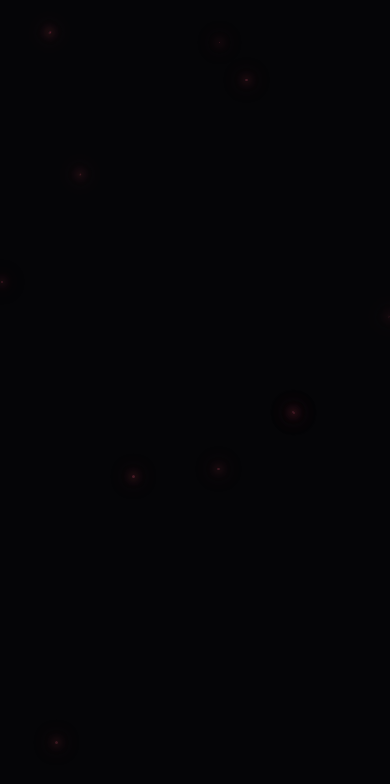
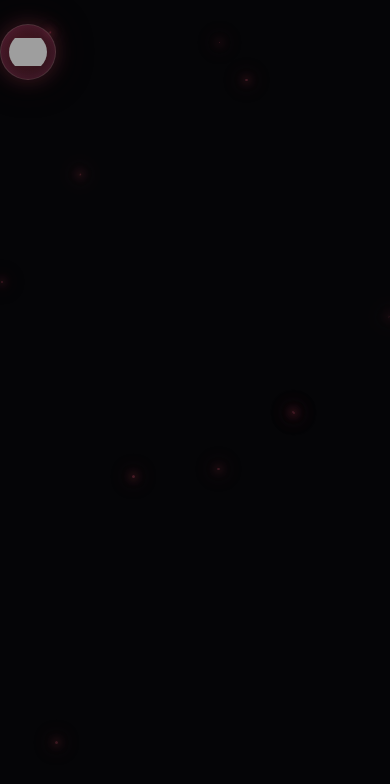
Before and after one commit to RadaHidos/rad-x, a React (Vite) app: page / in a window 390 px wide. Shown: the top 784 px of the page. Built offline with nearby package versions, Linux system fonts and the light colour scheme; grey boxes are pictures that could not be loaded.

Commit message:
NAVBAR 🚗 created, styled, show the navbar with navlinks

```diff
--- a/src/Pages/Home.jsx
+++ b/src/Pages/Home.jsx
@@ -1,5 +1,6 @@
 import { ThemeToggle } from '../components/ThemeToggle';
 import { StarBackground } from '../components/StarBackground';
+import Navbar from '../components/NavBAr';
 
 export const Home = () => {
   return (
@@ -9,6 +10,7 @@ export const Home = () => {
       {/* Background effects */}
       <StarBackground/>
       {/* NavBar */}
+      <Navbar />
       {/* Main Content */}
       {/* Footer */}
     </div>
--- /dev/null
+++ b/src/components/Navbar.jsx
@@ -0,0 +1,98 @@
+import { useEffect, useState } from 'react';
+import logo from '../assets/logo.png';
+
+const leftItems = [
+  { name: 'ABOUT', href: '#about' },
+  { name: 'WORK', href: '#projects' },
+];
+
+const rightItems = [
+  { name: 'SHOP', href: '#shop' },
+  { name: 'CONTACTS', href: '#contact' },
+];
+
+export default function Navbar() {
+  const [isScrolled, setIsScrolled] = useState(false);
+
+  useEffect(() => {
+    const onScroll = () => setIsScrolled(window.scrollY > 10);
+    onScroll();
+    window.addEventListener('scroll', onScroll);
+    return () => window.removeEventListener('scroll', onScroll);
+  }, []);
+
+  return (
+    <header
+      className={`fixed top-0 left-0 w-full z-50 transition-all duration-300 ${
+        isScrolled ? 'py-3 bg-background/70 backdrop-blur-md' : 'py-6'
+      }`}
+    >
+      {/* Desktop */}
+
+      {/* {left side} */}
+      <div className="mx-auto w-[70%]">
+        <div className="hidden md:grid grid-cols-5 items-center">
+          <nav className="col-span-2 flex justify-evenly">
+            {leftItems.map((item, i) => {
+              const delayIndex = leftItems.length - 1 - i; // WORK first
+              return (
+                <a
+                  key={item.name}
+                  href={item.href}
+                  className={`navlink nav-underline animate-nav-rtl delay-${
+                    delayIndex + 1
+                  }`}
+                >
+                  <span className="navlink-inner">{item.name}</span>
+                </a>
+              );
+            })}
+          </nav>
+
+          {/* CENTER LOGO */}
+          <a
+            href="#hero"
+            className="col-span-1 flex justify-center items-center"
+            aria-label="Home"
+          >
+            <img
+              src={logo}
+              alt="Rad-x logo"
+              className="h-8 md:h-10 lg:h-12 w-auto object-contain
+                logo-mark animate-logo-in"
+            />
+          </a>
+
+          {/* {right side} */}
+
+          <nav className="col-span-2 flex justify-evenly">
+            {rightItems.map((item, i) => (
+              <a
+                key={item.name}
+                href={item.href}
+                className={`navlink nav-underline animate-nav-ltr delay-${
+                  i + 1
+                }`}
+              >
+                <span className="navlink-inner">{item.name}</span>
+              </a>
+            ))}
+          </nav>
+        </div>
+      </div>
+
+      {/* Mobile */}
+      <div className="md:hidden flex items-center justify-between">
+        <a href="#hero" className="inline-flex items-center" aria-label="Home">
+          <img
+            src={logo}
+            alt="Rad-x logo"
+            className="h-8 md:h-10 lg:h-12 w-auto object-contain
+               transition-transform duration-300
+               hover:scale-105 logo-mark animate-logo-in"
+          />
+        </a>
+      </div>
+    </header>
+  );
+}
--- a/src/index.css
+++ b/src/index.css
@@ -19,6 +19,10 @@
   --animate-fade-in-delay-3: fade-in 0.7s ease-out 0.6s forwards;
   --animate-fade-in-delay-4: fade-in 0.7s ease-out 0.8s forwards;
   --animate-meteor: meteor 5s linear infinite;
+
+  --animate-logo-in: logo-in 0.9s ease-out both;
+  --animate-nav-ltr: nav-ltr 0.65s ease-out both;
+  --animate-nav-rtl: nav-rtl 0.65s ease-out both;
 
   @keyframes float {
     0%,
@@ -60,6 +64,43 @@
     100% {
       transform: rotate(215deg) translateX(-500px);
       opacity: 0;
+    }
+  }
+
+  @keyframes logo-in {
+    from {
+      opacity: 0;
+      transform: scale(0.92);
+    }
+    to {
+      opacity: 1;
+      transform: scale(1);
+    }
+  }
+
+  @keyframes nav-ltr {
+    from {
+      opacity: 0;
+      /* transform: translateX(-20px); */
+      clip-path: inset(0 100% 0 0);
+    }
+    to {
+      opacity: 1;
+      /* transform: translateX(0); */
+      clip-path: inset(0 0 0 0);
+    }
+  }
+
+  @keyframes nav-rtl {
+    from {
+      opacity: 0;
+      /* transform: translateX(10px); */
+      clip-path: inset(0 0 0 100%);
+    }
+    to {
+      opacity: 1;
+      /* transform: translateX(0); */
+      clip-path: inset(0 0 0 0);
     }
   }
 }
@@ -181,3 +222,108 @@ body {
   padding: 0;
   text-align: center;
 }
+
+@layer utilities {
+  /* Big, premium nav type */
+  .navlink {
+    font-family: 'Poppins', system-ui, sans-serif;
+    font-weight: 500;
+    letter-spacing: 0.18em;
+    font-size: 0.95rem; /* bigger than default */
+    text-transform: uppercase;
+    color: rgb(var(--foreground));
+    opacity: 0.8;
+    display: inline-block;
+    /* transition: transform 300ms ease, opacity 300ms ease, color 300ms ease; */
+  }
+
+  .navlink:hover {
+    opacity: 1;
+    color: rgb(var(--foreground));
+  }
+
+  /* Smooth underline in YOUR dark pink->burgundy direction */
+  .nav-underline {
+    position: relative;
+  }
+
+  .nav-underline::after {
+    content: '';
+    position: absolute;
+    left: 0;
+    bottom: -8px;
+    width: 100%;
+    height: 2px;
+
+    background: linear-gradient(to right, rgb(140, 45, 65), rgb(78, 31, 41));
+
+    transform: scaleX(0);
+    transform-origin: left;
+    transition: transform 0.35s ease;
+  }
+
+  .nav-underline:hover::after {
+    transform: scaleX(1);
+  }
+
+  /* Center logo style (replace with your logo image if you want) */
+  .logo-mark {
+    width: clamp(3.5rem, 6vw, 6rem);
+    height: clamp(3.5rem, 6vw, 6rem);
+    border-radius: 999px;
+
+    object-fit: contain;
+    padding: 0.5rem;
+
+    display: inline-flex;
+    align-items: center;
+    justify-content: center;
+
+    /* Elegant burgundy badge */
+    background: radial-gradient(
+      circle at 30% 30%,
+      rgba(140, 45, 65, 0.45),
+      rgba(78, 31, 41, 0.55)
+    );
+
+    border: 1px solid rgba(140, 45, 65, 0.5);
+
+    box-shadow: inset 0 0 12px rgba(255, 79, 216, 0.12),
+      0 0 20px rgba(140, 45, 65, 0.35), 0 0 40px rgba(78, 31, 41, 0.25);
+
+    transition: transform 600ms cubic-bezier(0.22, 1, 0.36, 1),
+      box-shadow 600ms cubic-bezier(0.22, 1, 0.36, 1);
+  }
+
+  /* Animation bindings */
+  .animate-logo-in {
+    animation: var(--animate-logo-in);
+  }
+
+  .animate-nav-ltr {
+    animation: var(--animate-nav-ltr);
+  }
+
+  .animate-nav-rtl {
+    animation: var(--animate-nav-rtl);
+  }
+
+  /* Wave delays */
+  .delay-1 {
+    animation-delay: 1s;
+  }
+
+  .delay-2 {
+    animation-delay: 1.7s;
+  }
+
+  /* Hover scale FIX (no transform conflict) */
+  .navlink-inner {
+    display: inline-block;
+    transition: transform 300ms ease, color 300ms ease, opacity 300ms ease;
+  }
+
+  .navlink:hover .navlink-inner {
+    transform: scale(1.06);
+  }
+}
```
